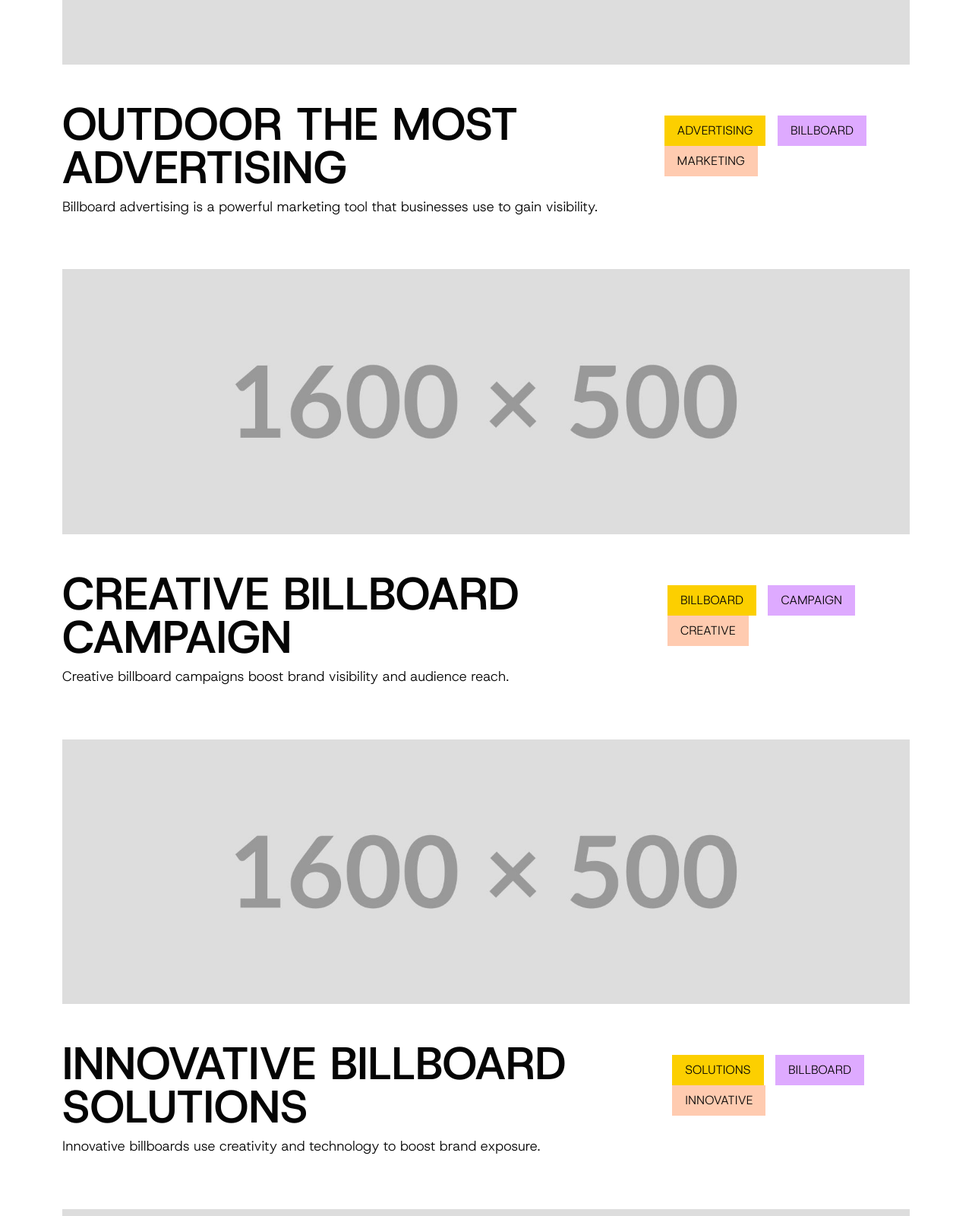
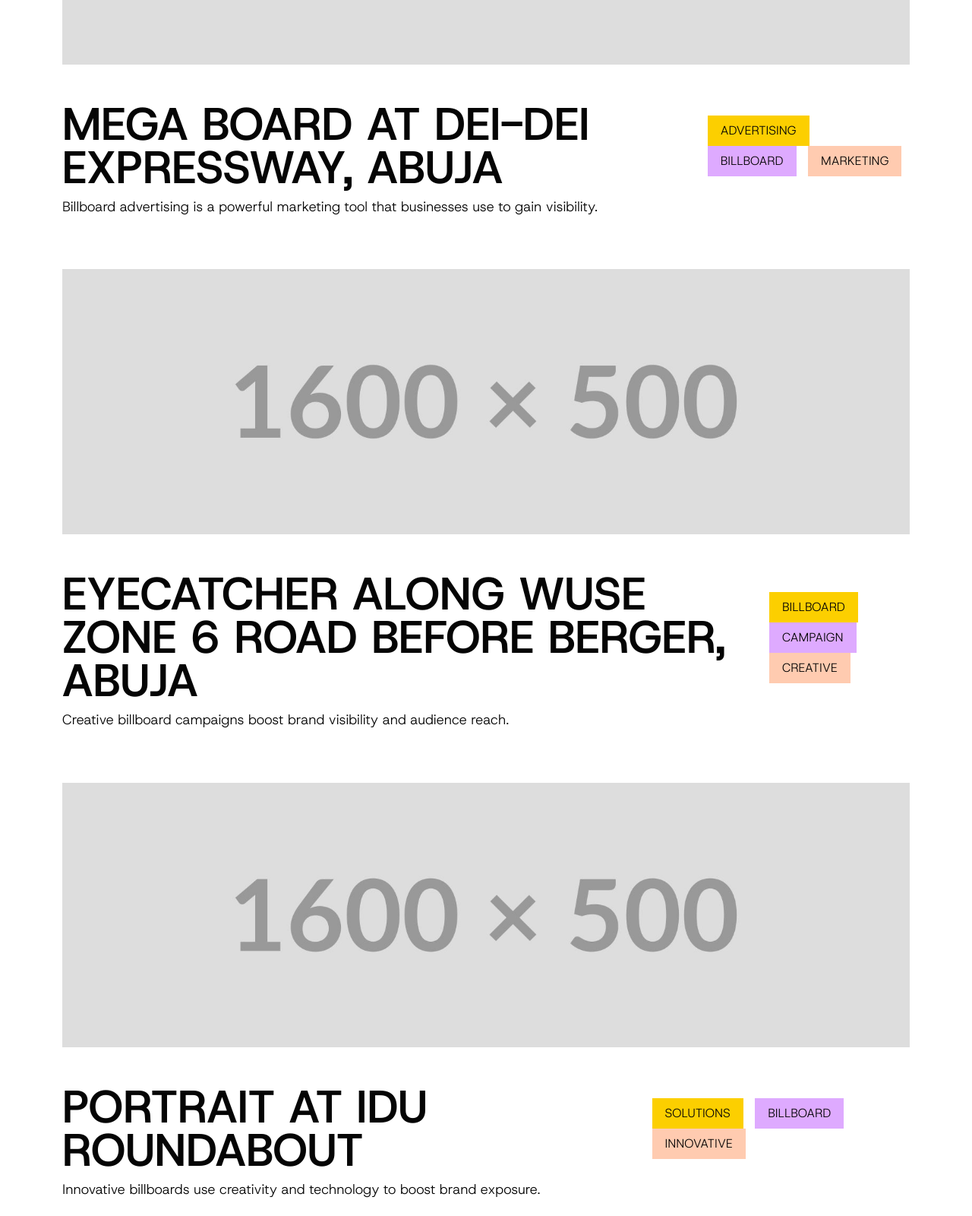
Before and after one commit to Solley7/GeodataComms, a plain HTML site: page index.html in a window 1280 px wide. Shown: the part 8200-9800 px from the top of the page at 76% size. Drawn offline with Linux system fonts and the light colour scheme.

Commit message:
Toucing up

```diff
--- a/index.html
+++ b/index.html
@@ -1121,7 +1121,7 @@
             <div class="d-lg-flex align-items-center justify-content-between">
               <h3 class="text-uppercase mb-0">
                 <a href="project-details.html">
-                  Outdoor The Most Advertising
+                  Mega Board at Dei-Dei Expressway, Abuja
                 </a>
               </h3>
               <div class="tags">
@@ -1149,7 +1149,7 @@
           <div class="content">
             <div class="d-lg-flex align-items-center justify-content-between">
               <h3 class="text-uppercase mb-0">
-                <a href="project-details.html"> Creative Billboard Campaign </a>
+                <a href="project-details.html"> Eyecatcher Along Wuse Zone 6 Road before Berger, Abuja </a>
               </h3>
               <div class="tags">
                 <a href="projects.html" class="text-uppercase"> Billboard </a>
@@ -1177,7 +1177,7 @@
             <div class="d-lg-flex align-items-center justify-content-between">
               <h3 class="text-uppercase mb-0">
                 <a href="project-details.html">
-                  Innovative Billboard Solutions
+                  Portrait at Idu Roundabout
                 </a>
               </h3>
               <div class="tags">
@@ -1206,7 +1206,7 @@
             <div class="d-lg-flex align-items-center justify-content-between">
               <h3 class="text-uppercase mb-0">
                 <a href="project-details.html">
-                  Modern Billboard Innovations
+                 Portrait at Jahi New Layout
                 </a>
               </h3>
               <div class="tags">
```
